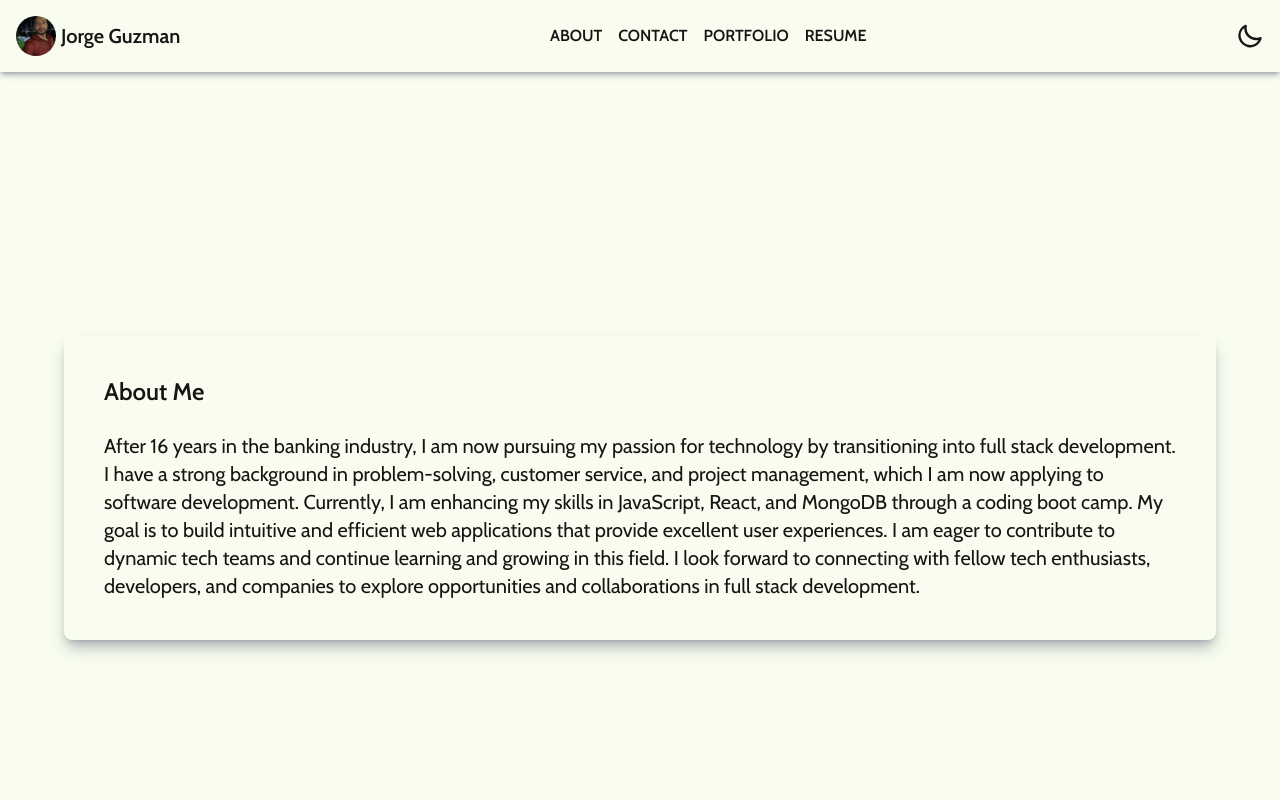
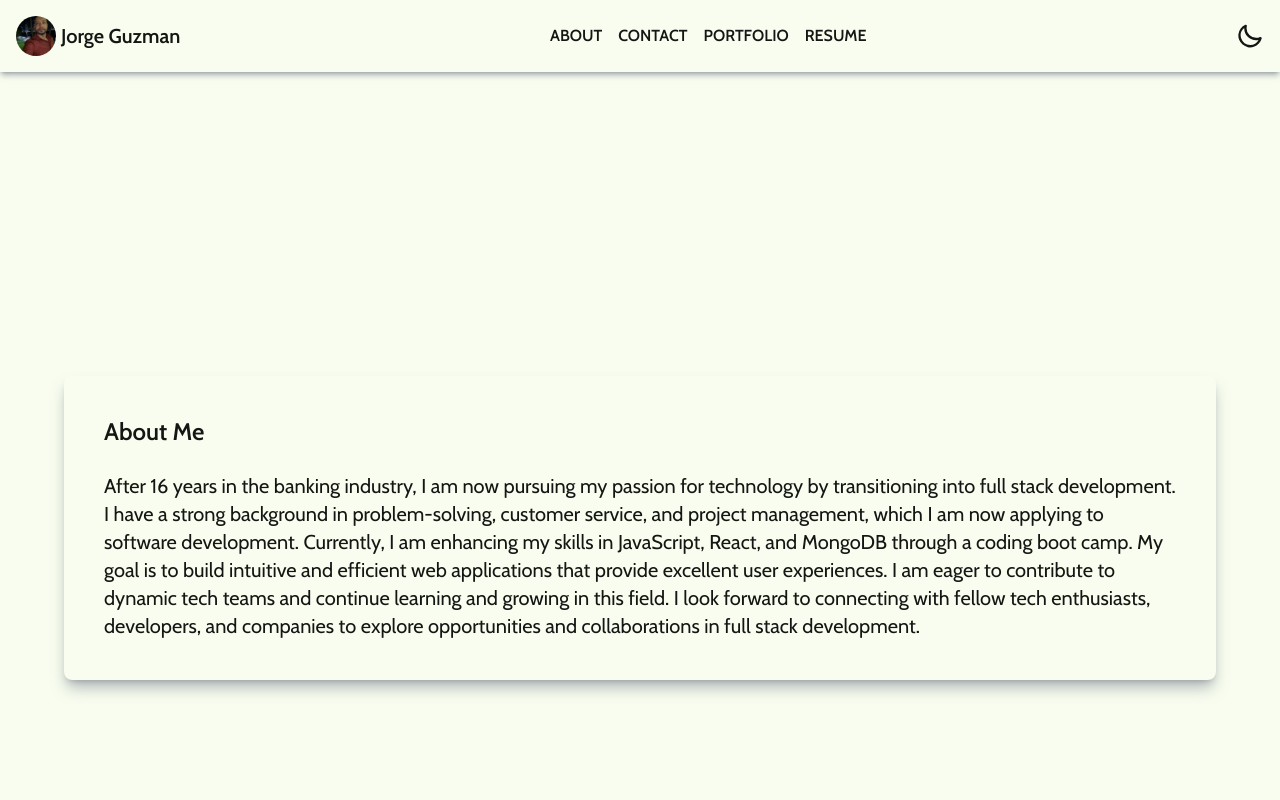
Before and after one commit to JGuzman87/jorge-portfolio, a Next.js app: page / in a window 1280 px wide. Shown: the top 800 px of the page. Built offline with nearby package versions, Linux system fonts and the light colour scheme.

Commit message:
fixed smaller screen styling

```diff
--- a/src/app/about/page.tsx
+++ b/src/app/about/page.tsx
@@ -4,7 +4,7 @@ import Transition from "@/components/Transition";
 
 const AboutMe = () => {
   return (
-    <div className="flex justify-center items-center h-screen w-full">
+    <div className="flex justify-center items-center min-h-screen pt-20 px-4 sm:w-full">
       <Transition>
         <div className="aboutme-card w-full max-w-3xl shadow-lg shadow-gray-500/50 text-3xl p-6 rounded-lg">
           <div className="card-body">
```
